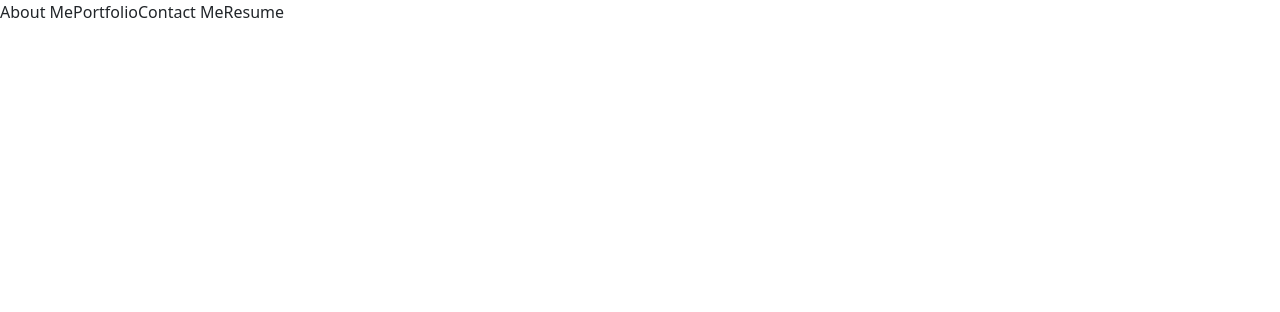
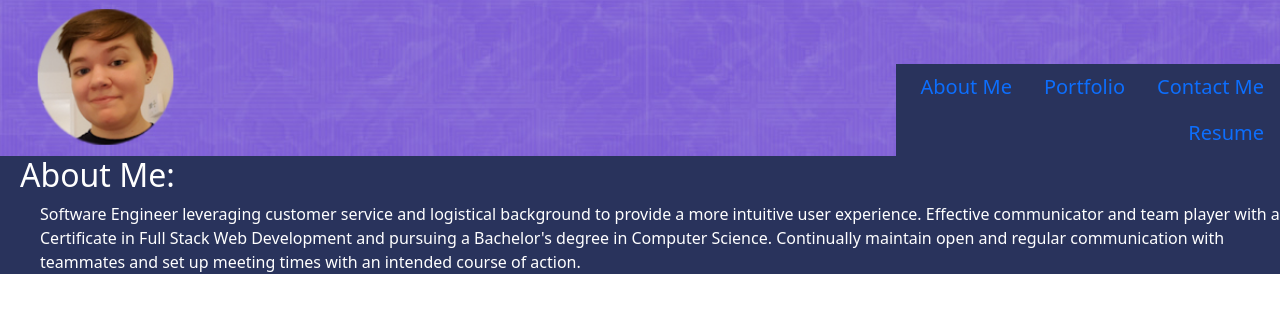
Before and after one commit to coevpen/my-react-portfolio, a React (Create React App) app: page / in a window 1280 px wide. Shown: the top 312 px of the page. Built offline with nearby package versions, Linux system fonts and the light colour scheme.

Commit message:
add styling

```diff
--- a/src/App.css
+++ b/src/App.css
@@ -1,7 +1,53 @@
-body{
-  background-color: #29335C;
+:root{
+  --primary-bg: #29335C;
+  --prime-text-color: white;
+}
+
+html, body{
+  height: 100%;
+  width: 100%;
 }
 
 header{
+  display: flex;
+  background-image: url('./assets/herojpg.jpg');
+  height: 100%;
+  background-size: cover;
+  background-position: left;
+  position: relative;
+}
 
+nav{
+  background: var(--primary-bg);
+  font-size: 20px;
+  margin-left: 70%;
+  margin-top: 5%;
 }
+
+.nav-link{
+  text-decoration: none;
+  color: var(--prime-text-color);
+}
+
+.nav-link:hover{
+  color: var(--primary-bg);
+}
+
+
+main{
+  background-color: var(--primary-bg);
+  color: var(--prime-text-color);
+}
+
+.about-me{
+  text-align: left;
+  margin-left: 40px;
+}
+
+.about-me-h2{
+  margin-left: 20px;
+}
+
+footer{
+  background-color: #8163D8;
+}
--- a/src/App.js
+++ b/src/App.js
@@ -16,7 +16,7 @@ function App() {
 
 
   return (
-    <div className="App">
+    <div>
       <header>
         <Nav
           setContactSelected={setContactSelected}
--- a/src/Components/About/index.js
+++ b/src/Components/About/index.js
@@ -3,7 +3,8 @@ function About(){
 
     return (
         <div>
-
+            <h2 class="about-me-h2">About Me:</h2>
+            <p class="about-me">Software Engineer leveraging customer service and logistical background to provide a more intuitive user experience. Effective communicator and team player with a Certificate in Full Stack Web Development and pursuing a Bachelor's degree in Computer Science. Continually maintain open and regular communication with teammates and set up meeting times with an intended course of action. </p>
         </div>
     );
 }
--- a/src/Components/Nav/index.js
+++ b/src/Components/Nav/index.js
@@ -6,18 +6,26 @@ function Nav(props){
 
     return (
         <nav>
-            <ul class="nav">
+            <ul class="nav justify-content-end">
                 <li onClick={ () => setContactSelected(false)}>
-                    <span>About Me</span>
+                    <div class="nav-item">
+                        <span class="nav-link">About Me</span>
+                    </div>
                 </li>
                 <li>
-                    <span>Portfolio</span>
+                    <div class="nav-item">
+                        <span class="nav-link">Portfolio</span>
+                    </div>
                 </li>
-                <li className={` ${contactSelected && 'navActive'}`}>
-                    <span>Contact Me</span>
+                <li class="nav-link" className={` ${contactSelected && 'navActive'}`}>
+                    <div class="nav-item">
+                        <span class="nav-link">Contact Me</span>
+                    </div>
                 </li>
                 <li>
-                    <span>Resume</span>
+                    <div class="nav-item">
+                        <span class="nav-link">Resume</span>
+                    </div>
                 </li>
             </ul>
         </nav>
```
Also changed, not shown: src/assets/herojpg.jpg (added).
